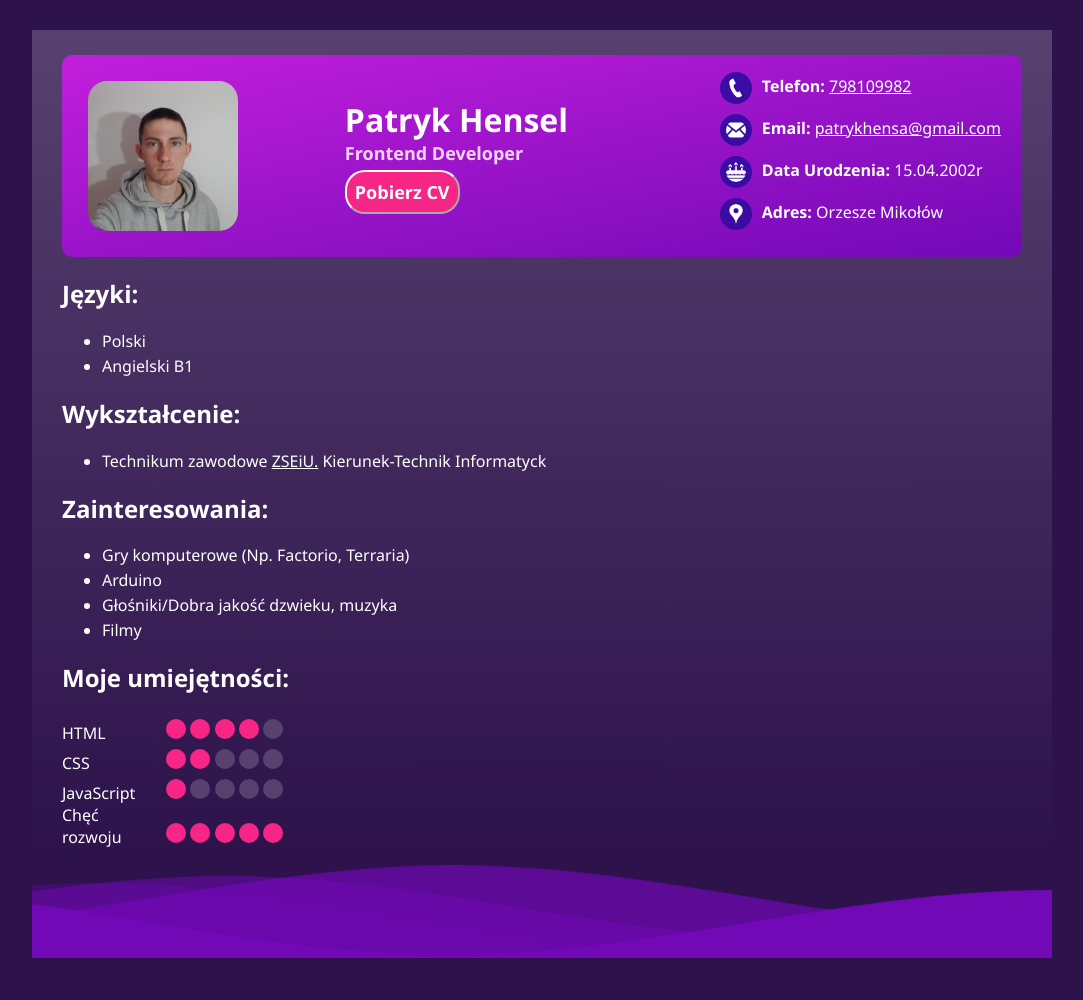
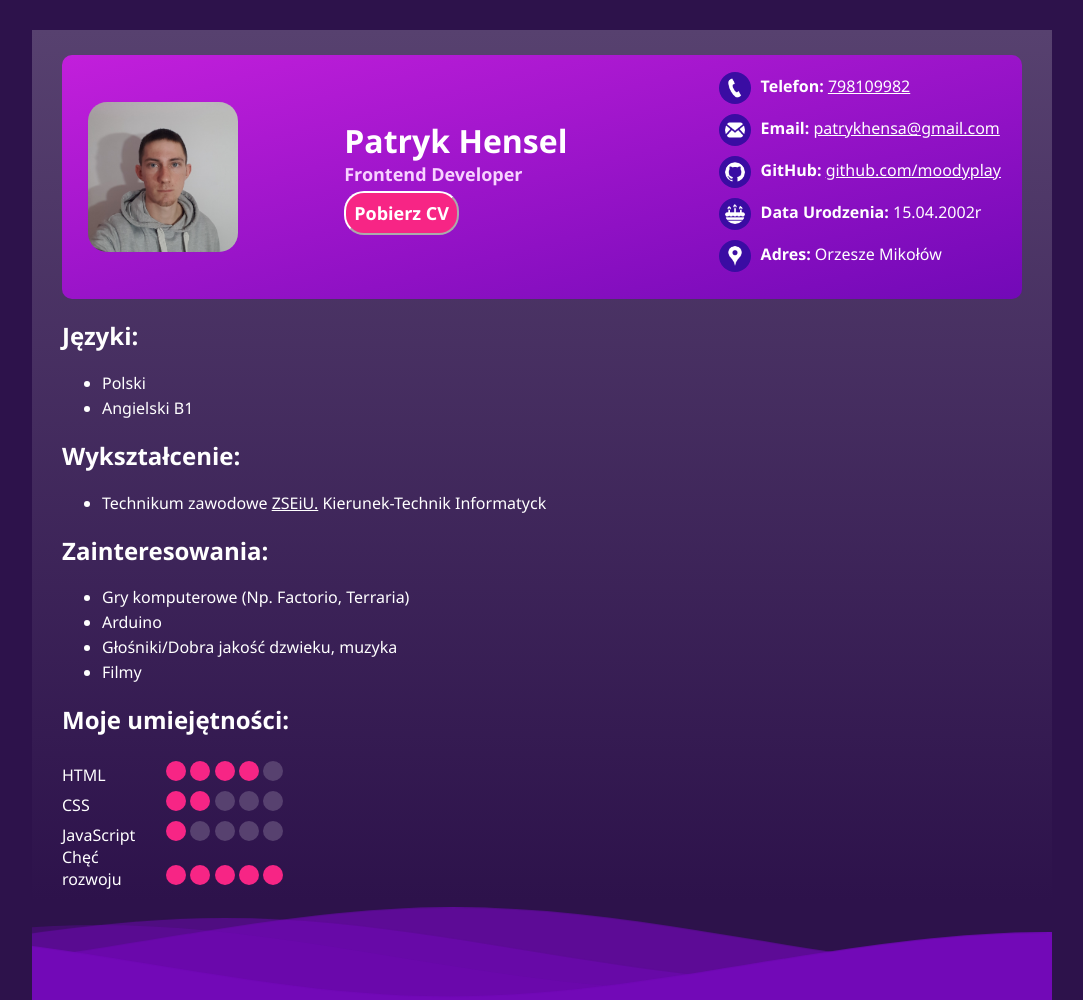
Before and after one commit to moodyplay/Programing, a plain HTML site: page Programing/Pat's CV/index.html in a window 1280 px wide. Shown: the whole page, without its empty margins (98-1181 px from the left). Before the commit the page ends 958 px from the top, so only its background shows below. Drawn offline with Linux system fonts and the light colour scheme.

Commit message:
adding GitHub Link

```diff
--- a/Programing/Pat's CV/index.html
+++ b/Programing/Pat's CV/index.html
@@ -21,6 +21,7 @@
         <ul class="info">
           <li><img src="images/phone.png"><b>Telefon: </b><a href="tel:798109982">798109982</a></li>
           <li><img src="images/email.png"><b>Email:</b> <a href="mailto:patrykhensa@gmail.com">patrykhensa@gmail.com</a></li>
+          <li><img src="images/github-mark-white 32.png"><b>GitHub: </b><a href="https://github.com/moodyplay">github.com/moodyplay</a> </li>
           <li><img src="images/birthday.png"><b>Data Urodzenia:</b> 15.04.2002r</li>
           <li><img src="images/location.png"><b>Adres:</b> Orzesze Mikołów</li>
         </ul>
```
Also changed, not shown: Programing/Pat's CV/images/github-mark-white 32.png (added).
